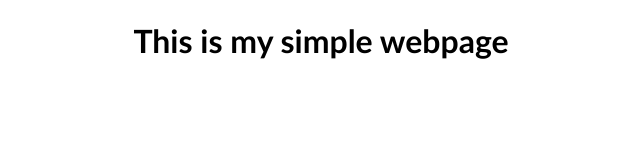
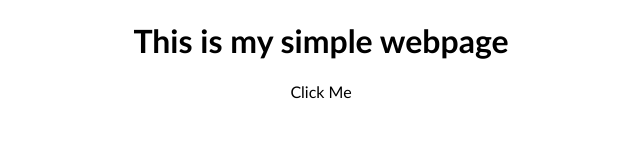
Before and after one commit to ArunabSingh/COMP_2800_Feature_Branch_Workflow, a plain HTML site: page index.html in a window 1280 px wide. Shown: the full height of the page, 319-959 px from the left. Drawn offline with Linux system fonts and the light colour scheme.

Commit message:
Changed content to be clickable.

```diff
--- a/index.html
+++ b/index.html
@@ -13,8 +13,7 @@
 <body>
 
     <h1 id="title">This is my simple webpage</h1>
-    <div class="content">
-    </div>
+    <div class="content clickable">Click Me</div>
 
 </body>
 
--- a/style.css
+++ b/style.css
@@ -11,3 +11,7 @@
     width: 800px;
     text-align: center;
 }
+
+.clickable {
+    cursor: hand;
+}
```
